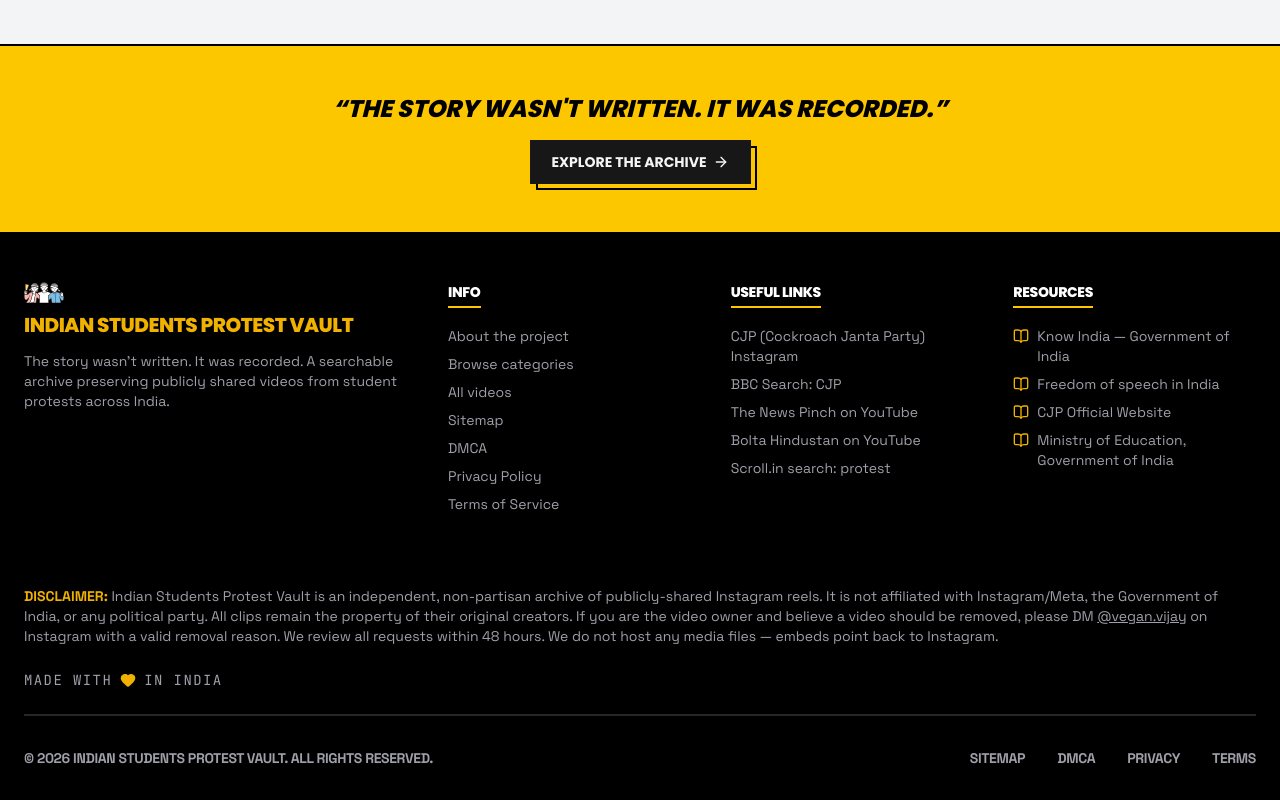
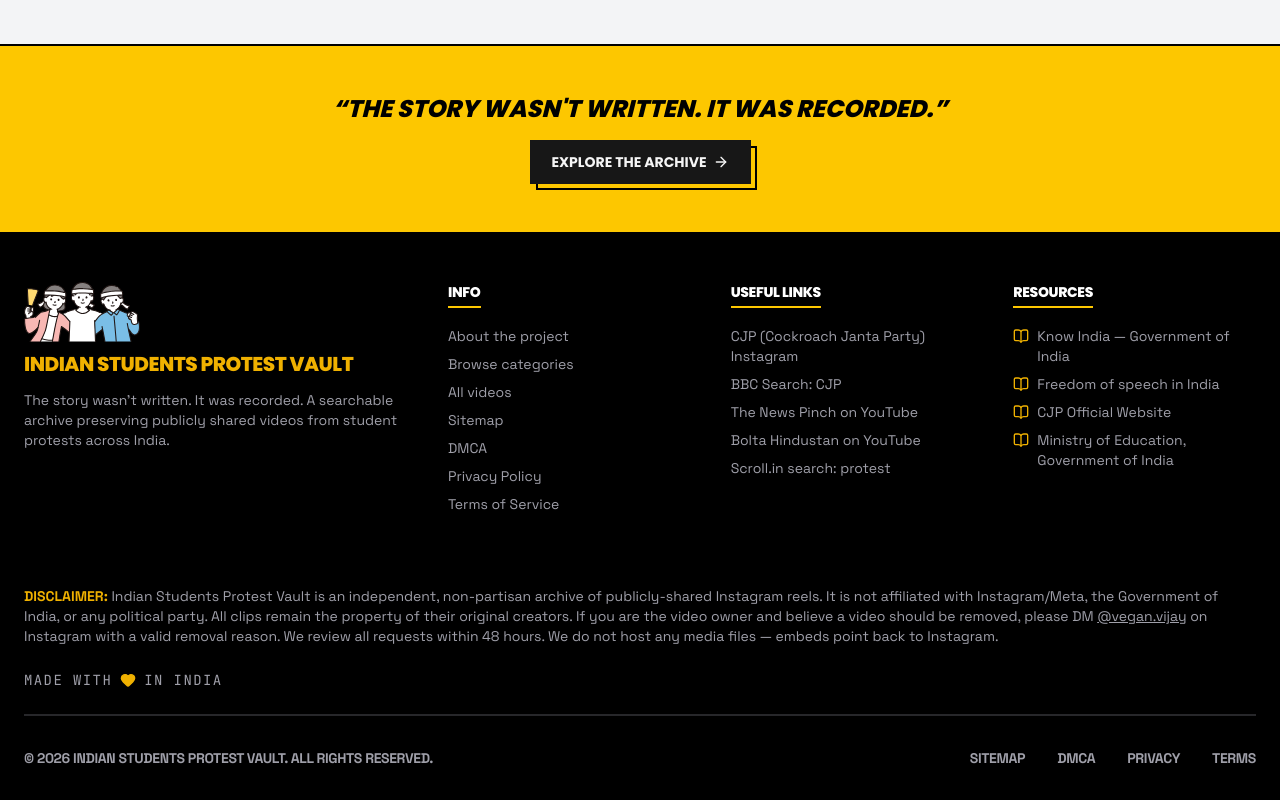
Before and after one commit to vijayhardaha/ispv, a Next.js app in the folder apps/frontend/: page /about in a window 1280 px wide. Shown: the part 1931-2731 px from the top of the page. Built offline with nearby package versions, Linux system fonts and the light colour scheme; no server answers.

Commit message:
fix(frontend): update logo dimensions in Header and Footer
- Header logo width 62 height 32 Footer logo width 116 height 60

```diff
--- a/apps/frontend/src/components/layout/Footer.tsx
+++ b/apps/frontend/src/components/layout/Footer.tsx
@@ -116,8 +116,14 @@ export function Footer(): JSX.Element {
         <Container className="grid grid-cols-1 gap-10 py-12 md:grid-cols-12">
           {/* Brand */}
           <div className="md:col-span-4">
-            <div className="flex flex-col gap-2 text-yellow-500">
-              <Image src="/logo.svg" alt="Indian Students Protest Vault" width={40} height={21} />
+            <div className="flex flex-col items-start gap-2 text-yellow-500">
+              <Image
+                src="/logo.svg"
+                alt="Indian Students Protest Vault"
+                width={116}
+                height={60}
+                className="h-15 w-auto"
+              />
               <span className="font-display text-xl font-extrabold tracking-tight uppercase">
                 Indian Students Protest Vault
               </span>
--- a/apps/frontend/src/components/layout/Header.tsx
+++ b/apps/frontend/src/components/layout/Header.tsx
@@ -31,8 +31,8 @@ export function Header(): JSX.Element {
               src="/logo.svg"
               alt="Indian Students Protest Vault"
               className="h-8 w-auto"
-              width={40}
-              height={21}
+              width={62}
+              height={32}
               priority
             />
             <div className="flex flex-col gap-0.5 leading-tight">
```
